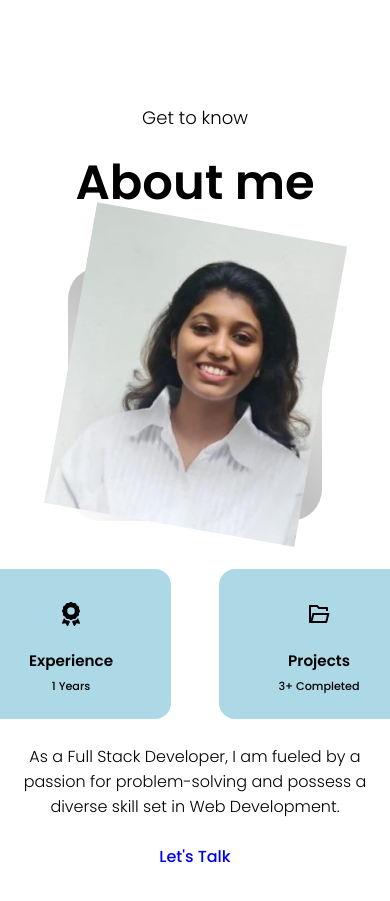
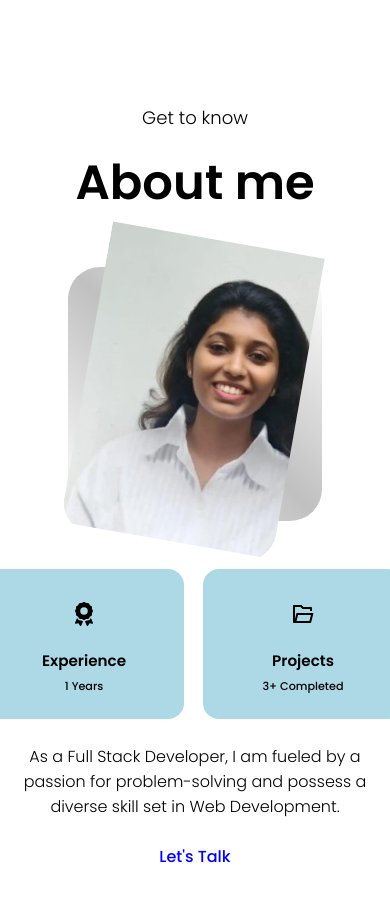
Before and after one commit to merlinelza/portfolio, a React (Create React App) app: page / in a window 390 px wide. Shown: the part 820-1721 px from the top of the page. Built offline with nearby package versions, Linux system fonts and the light colour scheme.

Commit message:
seventh.3

```diff
--- a/src/componets/About/about.css
+++ b/src/componets/About/about.css
@@ -161,19 +161,17 @@
     }
 
     .about_me_image {
-        padding-top: 4rem;
-        width: 100%;
+        padding-top: 2rem;
+        width: 85%;
         margin: 0 auto 2rem;
         border-radius: 2rem;
-        padding-bottom: 4rem;
     }
 
     .about_cards {
         justify-content: center;
         display: grid;
         grid-template-columns: 1fr 1fr;
-        gap: 5rem;
-        width: 100vw;
+        gap: 3rem;
     }
 
     .about_me {
```
